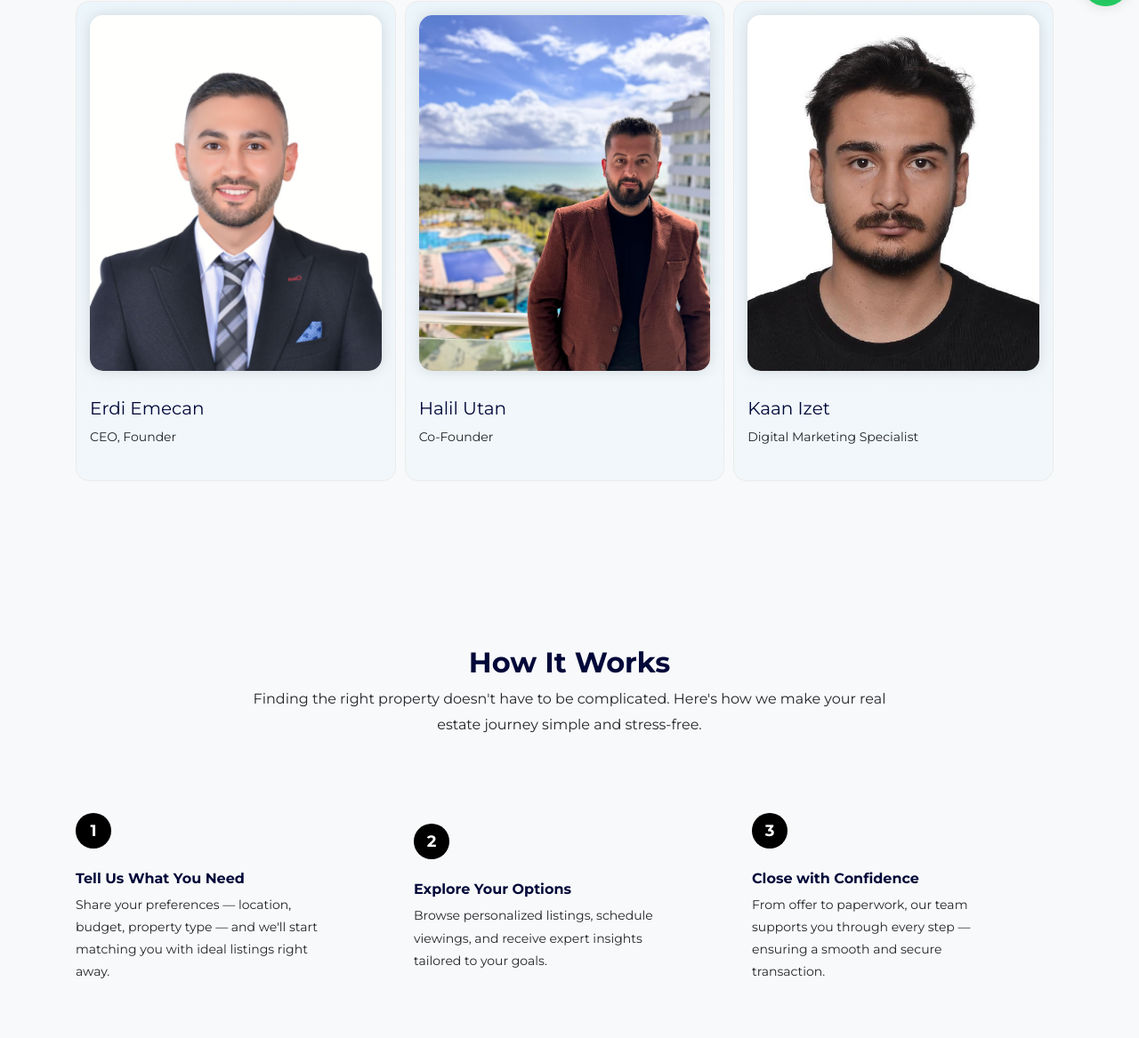
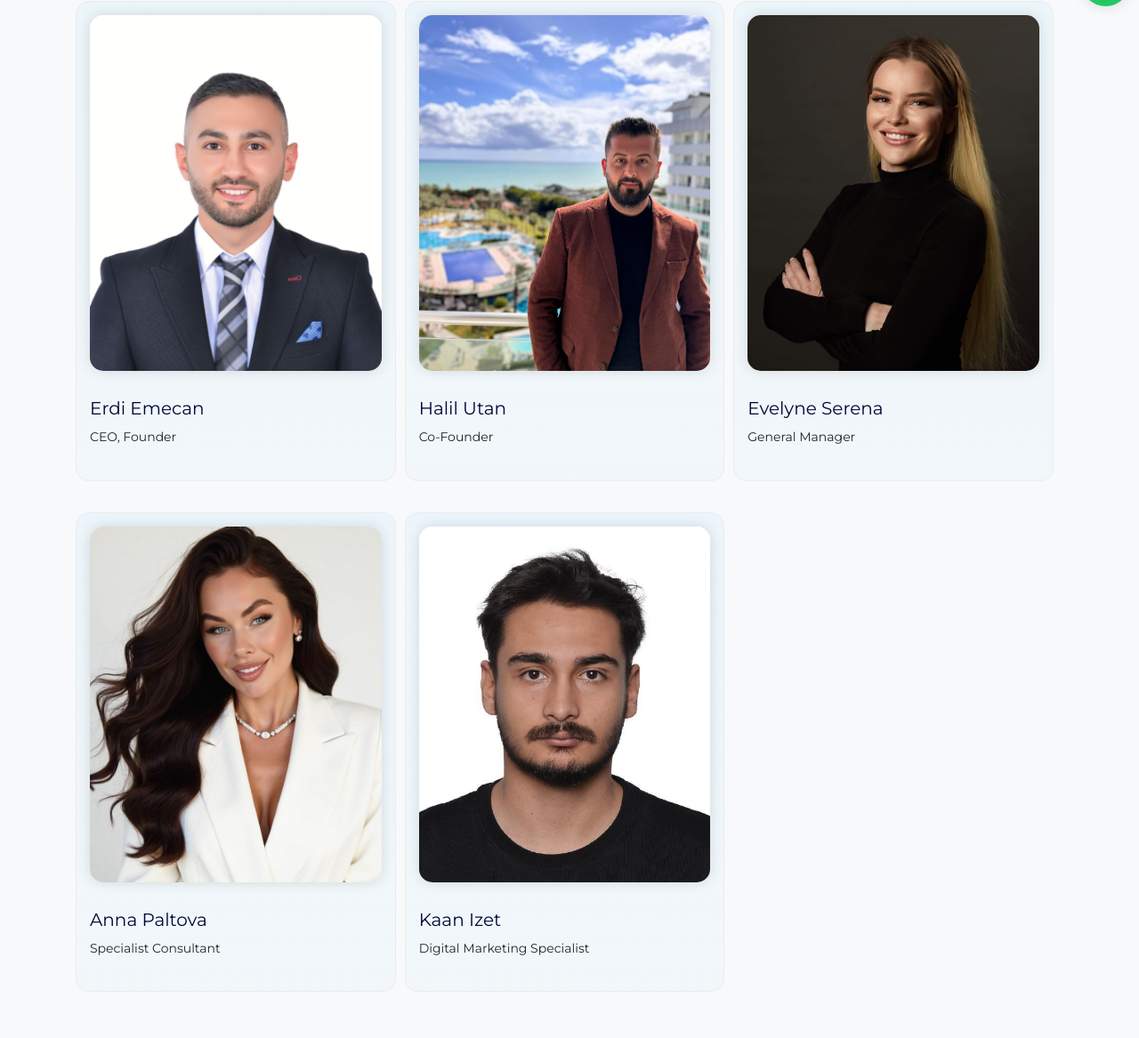
Before and after one commit to uguralpyildiz/lunaris, a plain HTML site: page about.html in a window 1280 px wide. Shown: the part 773-1940 px from the top of the page at 89% size. Drawn offline with Linux system fonts and the light colour scheme; files whose address does not match are found by name.

Commit message:
Add files via upload

```diff
--- a/about.html
+++ b/about.html
@@ -131,6 +131,26 @@
       </div>
 
 
+      <div class="team">
+        <div class="pic">
+          <img src="./ev.jpg" alt="Image" class="img-fluid">
+        </div>
+        <h3 clas><a><span class="">Evelyne </span> Serena</a></h3>
+        <span class="d-block position">General Manager</span>
+
+
+
+      </div>
+      <div class="team">
+        <div class="pic">
+          <img src="./an.JPG" alt="Image" class="img-fluid">
+        </div>
+        <h3 clas><a><span class="">Anna </span> Paltova</a></h3>
+        <span class="d-block position">Specialist Consultant</span>
+
+
+
+      </div>
       <div class="team">
         <div class="pic">
           <img src="./3.JPG" alt="Image" class="img-fluid">
```
Also changed, not shown: index.html (+20 -0 lines), an.JPG (added), ev.jpg (added).
